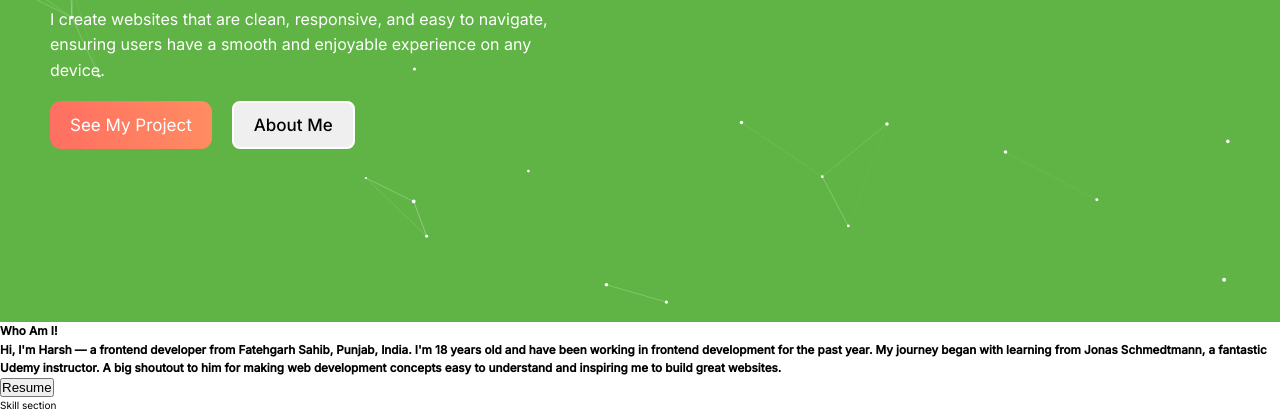
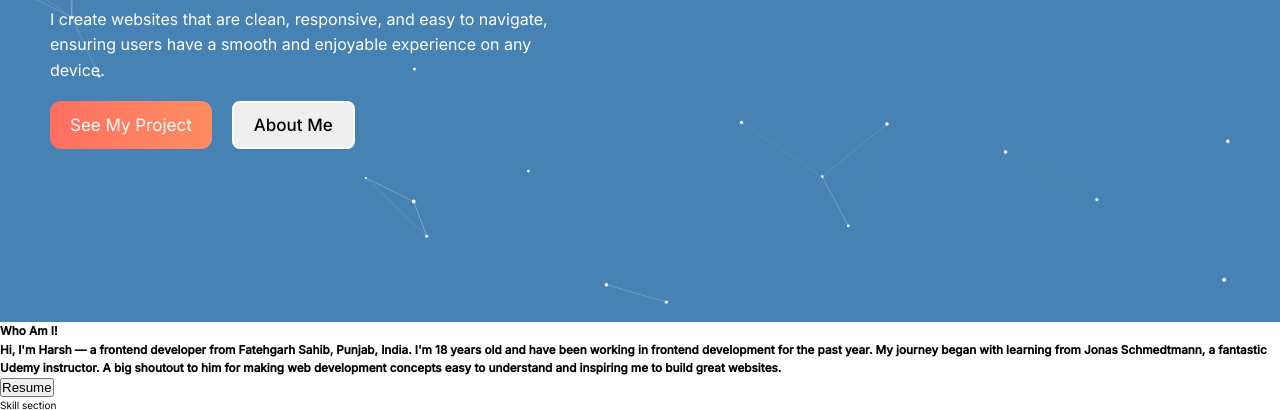
Before and after one commit to harsh120631/personal-portfolio-v2, a website built with Parcel: page index.html in a window 1280 px wide. Shown: the part 486-896 px from the top of the page. Built offline with nearby package versions, Linux system fonts and the light colour scheme.

Commit message:
about file added

```diff
--- a/src/sass/layout/_hero.scss
+++ b/src/sass/layout/_hero.scss
@@ -2,7 +2,7 @@
 @use "../abstract/variable" as *;
 
 .header{
-    background: rgb(96, 180, 70);
+    background: steelblue;
     height: 92vh;
     position: relative;
     z-index: 1;
--- a/src/sass/main.scss
+++ b/src/sass/main.scss
@@ -25,6 +25,7 @@
 
 // layout
 @use 'layout/hero';
+@use 'layout/aboutme';
 
 // pages
 @use 'pages/home';
```
Also changed, not shown: src/sass/layout/_aboutme.scss (added).
